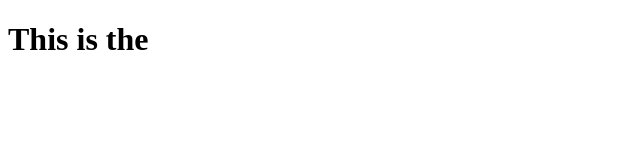
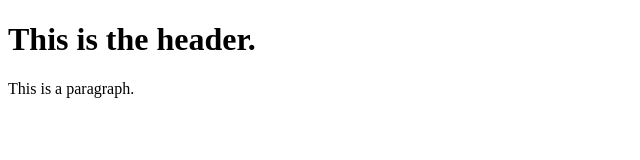
Before and after one commit to bhanunori-txe/git-test, a plain HTML site: page index.html in a window 1280 px wide. Shown: the whole page, without its empty margins (0-640 px from the left). Drawn offline with Linux system fonts and the light colour scheme.

Commit message:
Second commit

```diff
--- a/index.html
+++ b/index.html
@@ -1,9 +1,7 @@
 <!DOCTYPE html>
 <html>
   <body>
-    <h1>
-      This is the
-      <header></header>
-    </h1>
+    <h1>This is the header.</h1>
+    <p>This is a paragraph.</p>
   </body>
 </html>
```
